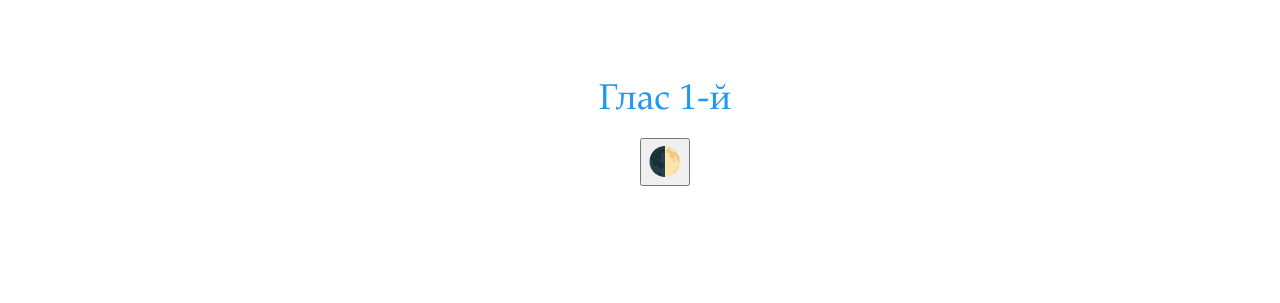
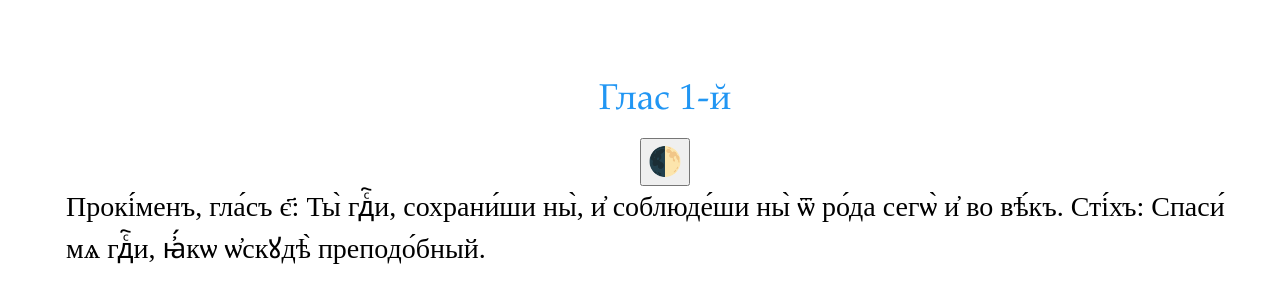
Before and after one commit to markjville/markjville.github.io, a Jekyll site: the page docs/Изобразительная/гл5-прок.html, which Jekyll copies as it is, in a window 1280 px wide. Shown: the top 303 px of the page. Built offline with Jekyll 4.4.1, drawn with Linux system fonts in a browser that asks for light colours; some web fonts are replaced; comment, search, counter and statistics services are not loaded.

Commit message:
Update гл5-прок.html

```diff
--- a/docs/Изобразительная/гл5-прок.html
+++ b/docs/Изобразительная/гл5-прок.html
@@ -35,3 +35,5 @@ p::first-letter {
       <div class="post-content">
 
 <body>
+  Прокі́менъ, гла́съ є҃: Ты̀ гдⷭ҇и, сохрани́ши ны̀, и҆ соблюде́ши ны̀ ѿ ро́да сегѡ̀ и҆ во вѣ́къ.
+  Сті́хъ: Спаси́ мѧ гдⷭ҇и, ꙗ҆́кѡ ѡ҆скꙋдѣ̀ преподо́бный.
```
